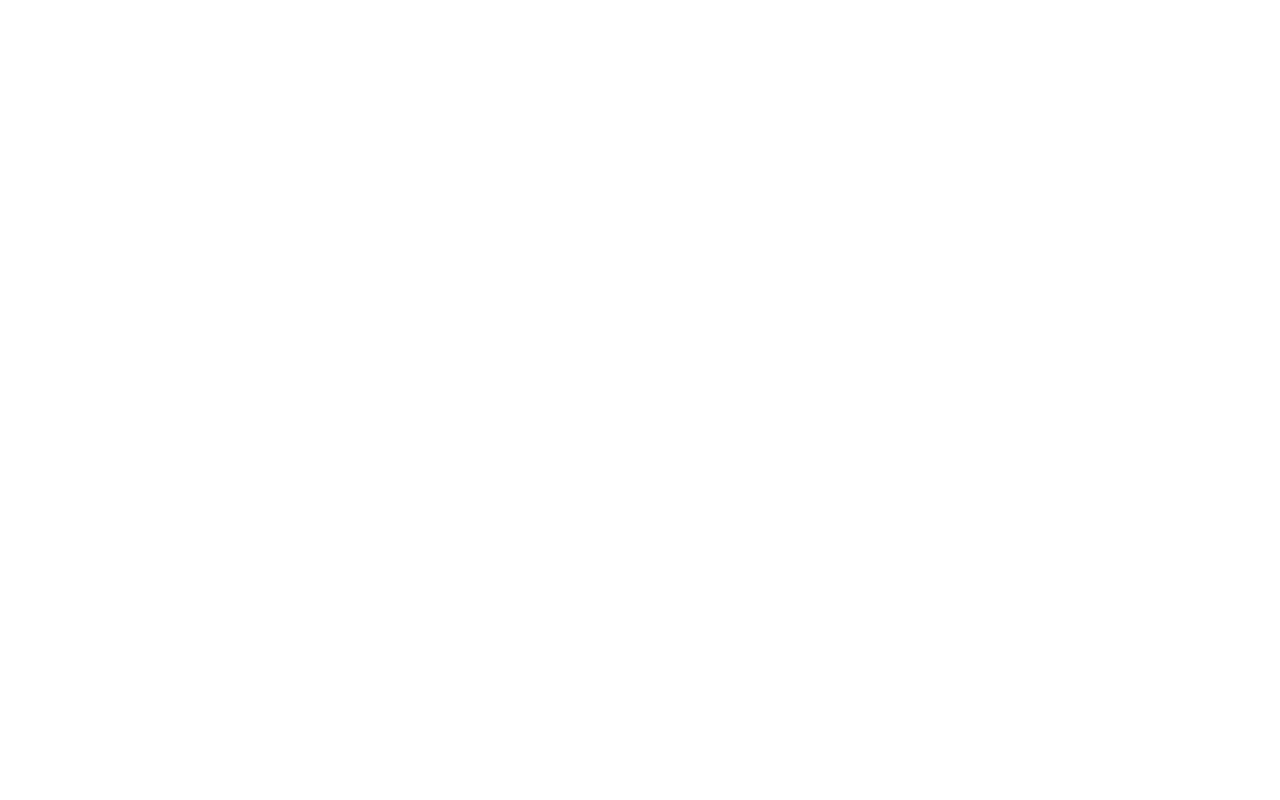
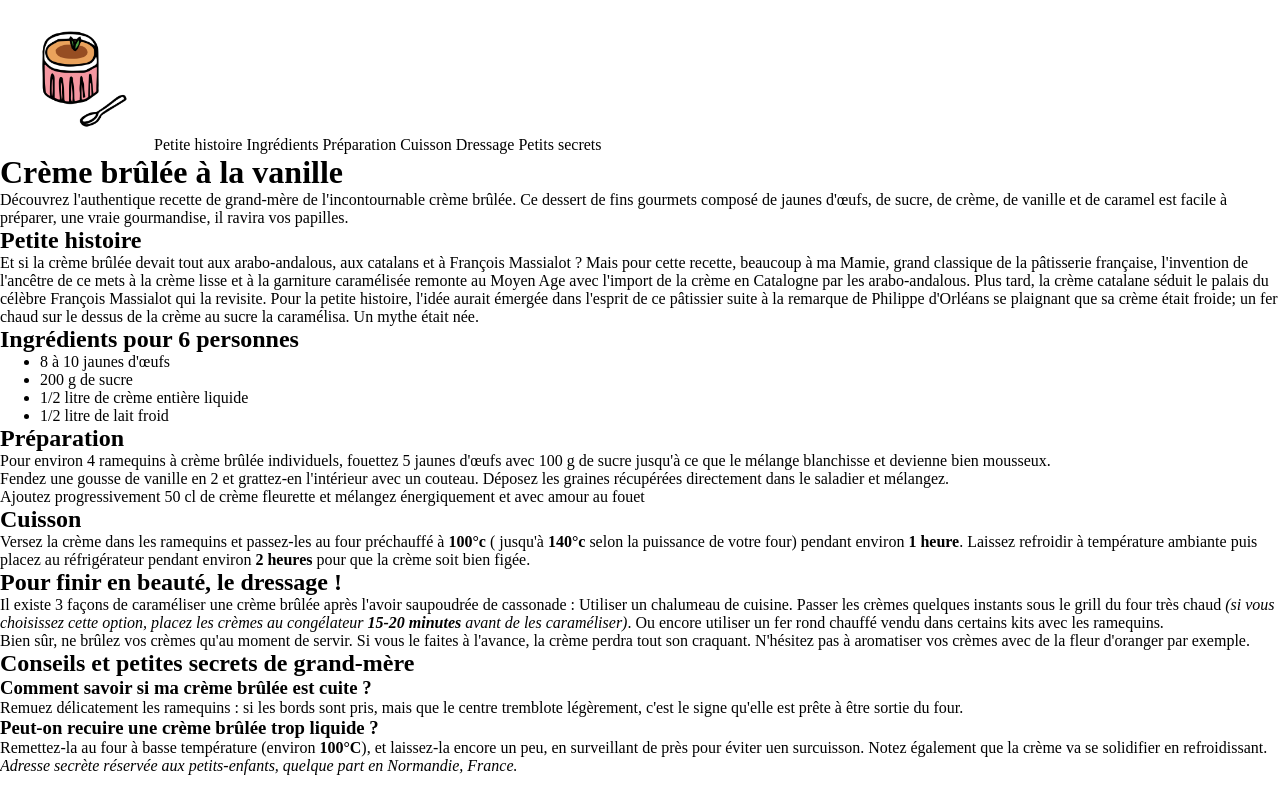
Before and after one commit to Dev-Ninja75/com.Grannys-Creme-Brulee.Html.CSS, a plain HTML site: page index.html in a window 1280 px wide. Drawn offline with Linux system fonts and the light colour scheme.

Commit message:
add HTML elements tags and content to body

```diff
--- a/index.html
+++ b/index.html
@@ -13,12 +13,49 @@
 
     <body>
         <header>
+            <img src="img/Logo_Grannys_Creme_brulee.png" width="150" alt="Logo Granny's Crème Brulée">
+            <a>Petite histoire</a>
+            <a>Ingrédients</a>
+            <a>Préparation</a>
+            <a>Cuisson</a>
+            <a>Dressage</a>
+            <a>Petits secrets</a>
         </header>
 
         <main>
+            <h1>Crème brûlée à la vanille</h1>
+                <p>Découvrez l'authentique recette de grand-mère de l'incontournable crème brûlée. Ce dessert de fins gourmets composé de jaunes d'œufs, de sucre, de crème, de vanille et de caramel est facile à préparer, une vraie gourmandise, il ravira vos papilles.</p>
+            <h2>Petite histoire</h2>
+                <p>Et si la crème brûlée devait tout aux arabo-andalous, aux catalans et à François Massialot ? Mais pour cette recette, beaucoup à ma Mamie, grand classique de la pâtisserie française, l'invention de l'ancêtre de ce mets à la crème lisse et à la garniture caramélisée remonte au Moyen Age avec l'import de la crème en Catalogne par les arabo-andalous. Plus tard, la crème catalane séduit le palais du célèbre François Massialot qui la revisite. Pour la petite histoire, l'idée aurait émergée dans l'esprit de ce pâtissier suite à la remarque de Philippe d'Orléans se plaignant que sa crème était froide; un fer chaud sur le dessus de la crème au sucre la caramélisa. Un mythe était née.</p>
+            <h2>Ingrédients pour 6 personnes </h2>
+                <ul>
+                    <li>8 à 10 jaunes d'œufs</li>
+                    <li>200 g de sucre</li>
+                    <li>1/2 litre de crème entière liquide</li>
+                    <li>1/2 litre de lait froid</li>
+                </ul>
+            <h2>Préparation</h2>
+                <p>Pour environ 4 ramequins à crème brûlée individuels, fouettez 5 jaunes d'œufs avec 100 g de sucre jusqu'à ce que le mélange blanchisse et devienne bien mousseux.</p>
+                <p>Fendez une gousse de vanille en 2 et grattez-en l'intérieur avec un couteau. Déposez les graines récupérées directement dans le saladier et mélangez.</p>
+                <p>Ajoutez progressivement 50 cl de crème fleurette et mélangez énergiquement et avec amour au fouet</p>
+            <h2>Cuisson</h2>
+                <div>Versez la crème dans les ramequins et passez-les au four préchauffé à <strong>100°c</strong> ( jusqu'à <strong>140°c</strong> selon la puissance de votre four) pendant environ <strong>1 heure</strong>. Laissez refroidir à température ambiante puis placez au réfrigérateur pendant environ <strong>2 heures</strong> pour que la crème soit bien figée.</div>
+            <h2>Pour finir en beauté, le dressage !</h2>
+                <div>
+                    <p>Il existe 3 façons de caraméliser une crème brûlée après l'avoir saupoudrée de cassonade : Utiliser un chalumeau de cuisine. Passer les crèmes quelques instants sous le grill du four très chaud <em>(si vous choisissez cette option, placez les crèmes au congélateur <b>15-20 minutes</b> avant de les caraméliser)</em>. Ou encore utiliser un fer rond chauffé vendu dans certains kits avec les ramequins.</p>
+                    <p>Bien sûr, ne brûlez vos crèmes qu'au moment de servir. Si vous le faites à l'avance, la crème perdra tout son craquant. N'hésitez pas à aromatiser vos crèmes avec de la fleur d'oranger par exemple.</p>
+                </div>
+            <h2>Conseils et petites secrets de grand-mère</h2>
+            <h3>Comment savoir si ma crème brûlée est cuite ?</h3>
+                <p>Remuez délicatement les ramequins : si les bords sont pris, mais que le centre tremblote légèrement, c'est le signe qu'elle est prête à être sortie du four.</p>
+            <h3>Peut-on recuire une crème brûlée trop liquide ?</h3>
+                <p>Remettez-la au four à basse température (environ <strong>100°C</strong>), et laissez-la encore un peu, en surveillant de près pour éviter uen surcuisson. Notez également que la crème va se solidifier en refroidissant.</p>
         </main>
 
         <footer>
+            <address>
+                 Adresse secrète réservée aux petits-enfants, quelque part en Normandie, France.
+            </address>
         </footer>
     </body>
 
```
Also changed, not shown: img/Logo_Grannys_Creme_brulee.png (renamed from img/Logo_Creme_brulee.png).
